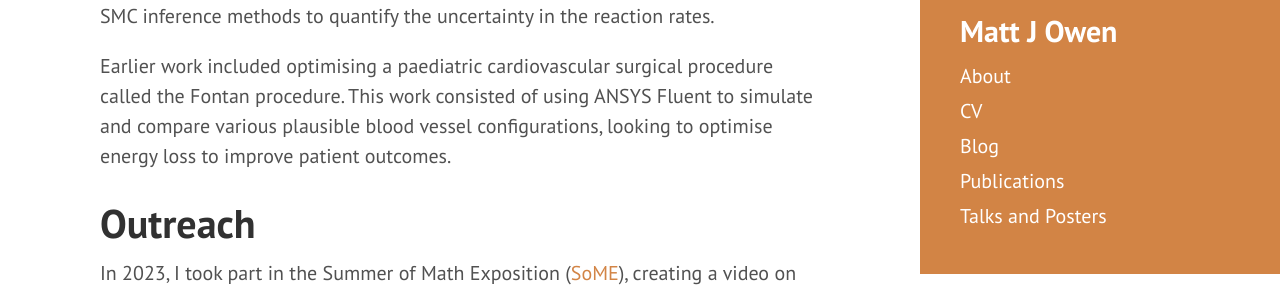
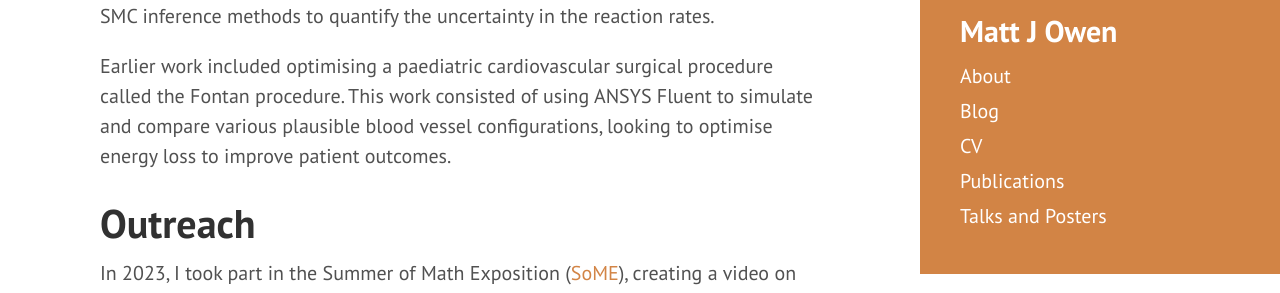
Before and after one commit to mjowen/mjowen.github.io, a Jekyll site: the page built from index.md, in a window 1280 px wide. Shown: the part 626-919 px from the top of the page. Built offline with Jekyll 4.4.1, drawn with Linux system fonts in a browser that asks for light colours; Markdown is read by kramdown in place of the engine named in the settings.

Commit message:
removed duplicate blog in sidebar

```diff
--- a/_includes/sidebar.html
+++ b/_includes/sidebar.html
@@ -18,7 +18,7 @@
 
     <nav class="sidebar-nav">
       <a class="sidebar-nav-item{% if page.url == site.baseurl %} active{% endif %}" href="{{ site.url }}/">About</a>
-
+      <a class="sidebar-nav-item{% if {{page.url}} == '/blog/' %} active{% endif %}" href="{{ site.url }}/blog/">Blog</a>
       {% comment %}
         The code below dynamically generates a sidebar nav of pages with
         `layout: page` in the front-matter. See readme for usage.
@@ -28,7 +28,7 @@
       {% for node in pages_list %}
         {% if node.title != null %}
           {% if node.title != "404: Page not found" %}
-            {% if node.title != "About" %}
+            {% if node.title != "About" and node.title != "Blog"%}
               <a class="sidebar-nav-item{% if page.url == node.url %} active{% endif %}" href="{{ node.url }}">{{ node.title }}</a>
             {% endif %}
           {% endif %}
```
